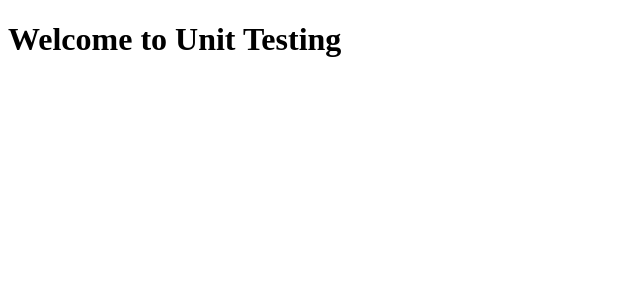
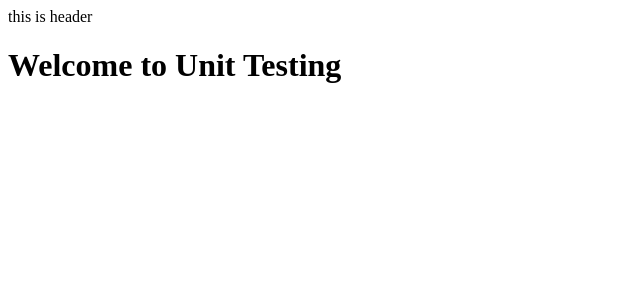
Before and after one commit to ihtishamm/unit-testing, a React (Vite) app: page / in a window 1280 px wide. Shown: the top 300 px of the page, without its empty margins (0-640 px from the left). Built offline with nearby package versions, Linux system fonts and the light colour scheme.

Commit message:
chore: add header tag

```diff
--- a/src/App.tsx
+++ b/src/App.tsx
@@ -1,5 +1,10 @@
 function App() {
-  return <h1>Welcome to Unit Testing</h1>;
+  return (
+    <div>
+      <header>this is header</header>
+      <h1>Welcome to Unit Testing</h1>
+    </div>
+  );
 }
 
 export default App;
```
